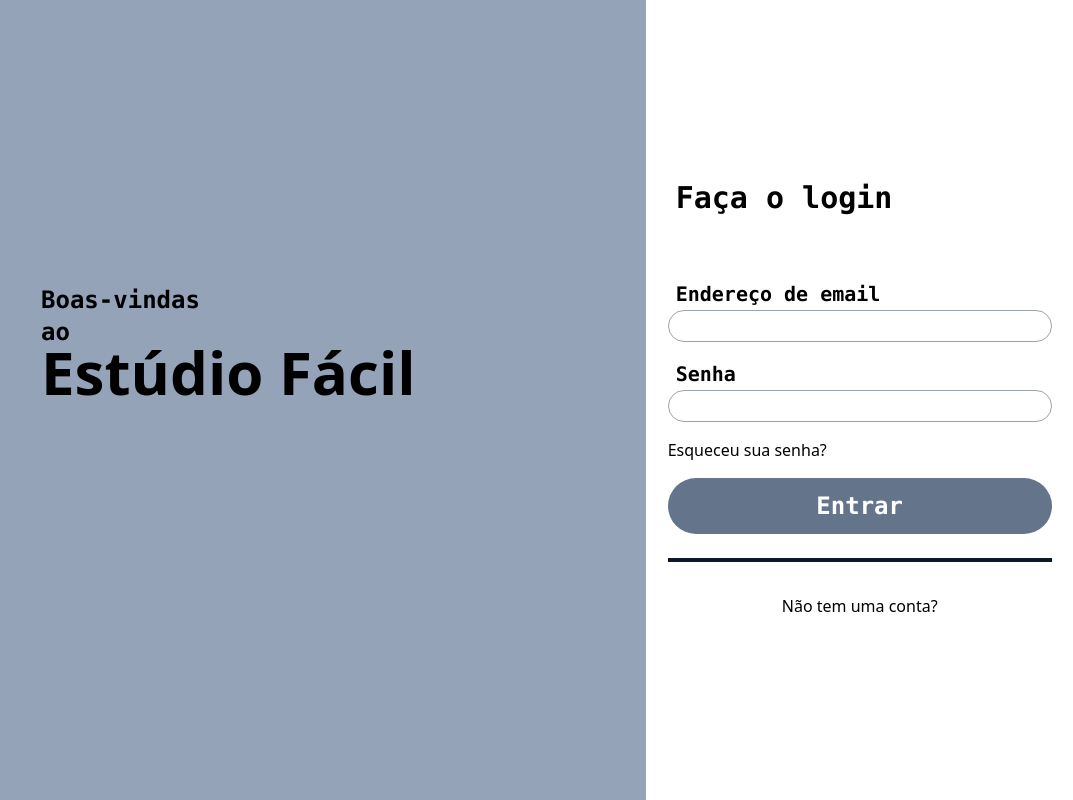
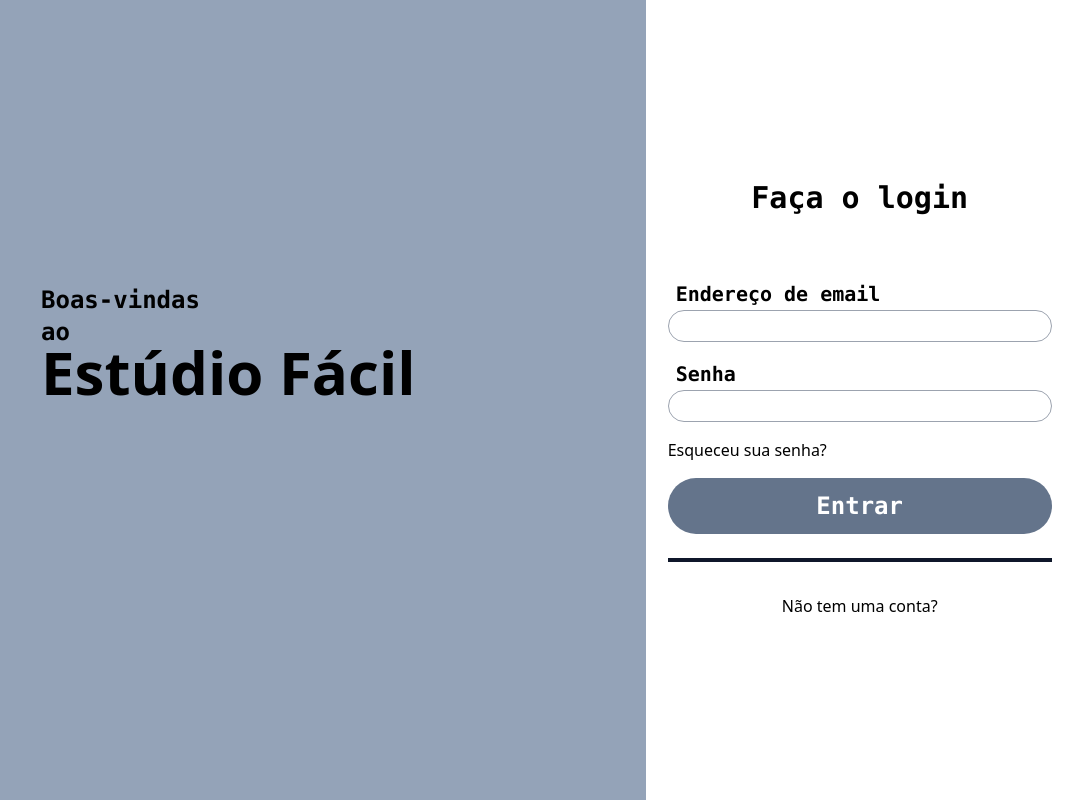
Before and after one commit to itallo2L/EstudioFacil, a React (Vite) app in the folder EstudioFacil.Web.React/frontend-react/: page / in a window 1280 px wide. Shown: the whole page, without its empty margins (207-1280 px from the left). Built offline with nearby package versions, Linux system fonts and the light colour scheme.

Commit message:
Deixei o título "Faça o login" no centro da div

```diff
--- a/EstudioFacil.Web.React/frontend-react/src/components/Login.jsx
+++ b/EstudioFacil.Web.React/frontend-react/src/components/Login.jsx
@@ -17,7 +17,7 @@ function Login() {
             </div>
             <div className="h-screen w-2/6 bg-white flex items-center justify-center gap-20">
                 <div className="flex-container items-center justify-center">
-                    <div className="flex">
+                    <div className="flex justify-center">
                         <p className="p-2 mb-16 h-8 flex items-center font-mono font-bold text-3xl">Faça o login</p>
                     </div>
                     <div className="flex">
```
